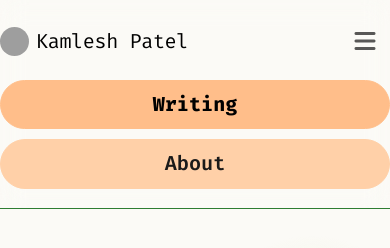
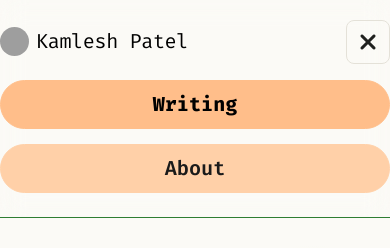
Before and after one commit to kamlesh1808/kamlesh1808, a Nuxt app: page / in a window 390 px wide. Both pictures are taken after a click on the button "Toggle navigation". Shown: the top 248 px of the page. Built offline with nearby package versions, Linux system fonts and the light colour scheme; no server answers; grey boxes are pictures that could not be loaded.

Commit message:
feat(header): mobile-friendly toggler with a11y + touch targets

```diff
--- a/app/assets/css/main.css
+++ b/app/assets/css/main.css
@@ -561,12 +561,25 @@ a:hover {
 }
 
 .navbar-toggler {
-  border: 0;
+  display: inline-flex;
+  align-items: center;
+  justify-content: center;
+  width: 44px;
+  height: 44px;
+  border: 1px solid var(--line);
+  border-radius: 8px;
+  color: var(--ink);
   font-size: 1.25rem;
+  line-height: 1;
 }
 
 .navbar-toggler:focus {
   box-shadow: none;
+}
+
+.navbar-toggler:focus-visible {
+  outline: 2px solid var(--accent-blue-focus);
+  outline-offset: 2px;
 }
 
 /* Footer */
@@ -1246,12 +1259,21 @@ a:visited {
     padding-top: .8rem;
   }
 
+  .navbar-collapse.show {
+    padding-bottom: .5rem;
+  }
+
   .navbar-nav {
     align-items: stretch !important;
     gap: .5rem;
   }
 
   .nav-link {
+    display: flex;
+    justify-content: center;
+    align-items: center;
+    width: 100%;
+    min-height: 44px;
     padding: .375rem 1.5rem !important;
     text-align: center;
   }
@@ -1268,6 +1290,14 @@ a:visited {
 }
 
 @media (max-width: 575px) {
+  .navbar-nav {
+    gap: .75rem;
+  }
+
+  .navbar-collapse.show {
+    padding-bottom: .25rem;
+  }
+
   .hero {
     padding-top: 4.5rem;
   }
--- a/app/components/SiteHeader.vue
+++ b/app/components/SiteHeader.vue
@@ -2,26 +2,45 @@
 const route = useRoute()
 const { t } = useI18n()
 const open = ref(false)
+const togglerRef = ref<HTMLButtonElement | null>(null)
 const links = computed(() => [
   { label: t('nav.writing'), to: '/' },
   { label: t('nav.about'), to: '/about' },
 ])
+
+function closeMenu() {
+  open.value = false
+}
+
+function onKeydown(e: KeyboardEvent) {
+  if (e.key === 'Escape' && open.value) {
+    closeMenu()
+    togglerRef.value?.focus()
+  }
+}
+
+watch(() => route.path, () => {
+  closeMenu()
+})
+
+onMounted(() => window.addEventListener('keydown', onKeydown))
+onBeforeUnmount(() => window.removeEventListener('keydown', onKeydown))
 </script>
 
 <template>
   <header class="site-header sticky-top">
     <nav class="navbar navbar-expand-lg container py-3" aria-label="Main navigation">
-      <NuxtLink class="navbar-brand d-flex align-items-center" to="/" @click="open = false">
+      <NuxtLink class="navbar-brand d-flex align-items-center" to="/" @click="closeMenu">
         <img class="brand-avatar" src="https://github.com/kamlesh1808.png" alt="Kamlesh Patel" />
         <span>Kamlesh Patel</span>
       </NuxtLink>
-      <button class="navbar-toggler" type="button" aria-label="Toggle navigation" :aria-expanded="open" @click="open = !open">
-        <i class="fa-solid fa-bars" />
+      <button ref="togglerRef" class="navbar-toggler" type="button" aria-controls="main-nav-collapse" :aria-expanded="open ? 'true' : 'false'" :aria-label="open ? t('nav.close') : t('nav.toggle')" @click="open = !open">
+        <i :class="open ? 'fa-solid fa-xmark' : 'fa-solid fa-bars'" aria-hidden="true" />
       </button>
-      <div class="collapse navbar-collapse" :class="{ show: open }">
+      <div id="main-nav-collapse" class="collapse navbar-collapse" :class="{ show: open }">
         <ul class="navbar-nav ms-auto align-items-lg-center gap-lg-2">
           <li v-for="link in links" :key="link.to" class="nav-item">
-            <NuxtLink class="nav-link" :class="{ active: route.path === link.to }" :to="link.to" @click="open = false">{{ link.label }}</NuxtLink>
+            <NuxtLink class="nav-link" :class="{ active: route.path === link.to }" :to="link.to" @click="closeMenu">{{ link.label }}</NuxtLink>
           </li>
         </ul>
       </div>
--- a/i18n/locales/en.json
+++ b/i18n/locales/en.json
@@ -1,7 +1,9 @@
 {
   "nav": {
     "writing": "Writing",
-    "about": "About"
+    "about": "About",
+    "toggle": "Toggle navigation",
+    "close": "Close navigation"
   },
   "footer": {
     "copyright": "© {year} Kamlesh Patel."
--- a/i18n/locales/es.json
+++ b/i18n/locales/es.json
@@ -1,7 +1,9 @@
 {
   "nav": {
     "writing": "Escritura",
-    "about": "Acerca de"
+    "about": "Acerca de",
+    "toggle": "Abrir navegación",
+    "close": "Cerrar navegación"
   },
   "footer": {
     "copyright": "© {year} Kamlesh Patel."
```
